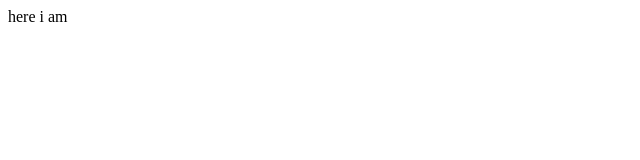
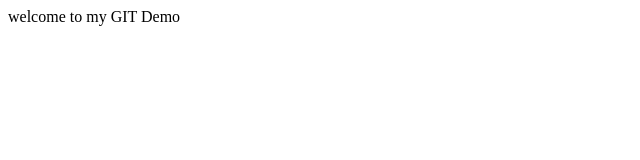
Before and after one commit to puspalatabiswal/FirstGitDemoProject, a plain HTML site: page index.html in a window 1280 px wide. Shown: the whole page, without its empty margins (0-640 px from the left). Drawn offline with Linux system fonts and the light colour scheme.

Commit message:
my changes

```diff
--- a/index.html
+++ b/index.html
@@ -1,5 +1,5 @@
 <html>
 <body>
-here i am
+welcome to my GIT Demo
 </body>
 </html>
```
